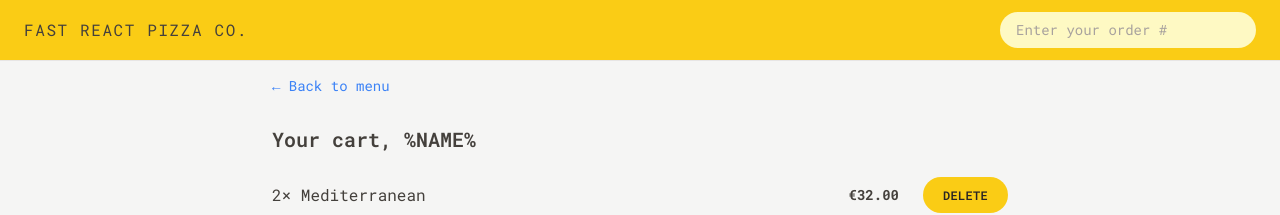
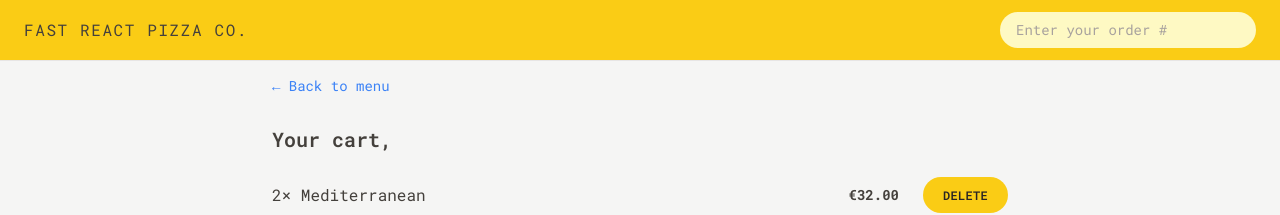
Before and after one commit to MoomenEltelbany/fast-react-pizza, a React (Vite) app: page /cart in a window 1280 px wide. Shown: the top 215 px of the page. Built offline with nearby package versions, Linux system fonts and the light colour scheme.

Commit message:
Change the API_URL

```diff
--- a/src/features/cart/Cart.jsx
+++ b/src/features/cart/Cart.jsx
@@ -1,6 +1,7 @@
 import { Link } from "react-router-dom";
 import Button from "../../ui/Button";
 import CartItem from "./CartItem";
+import { useSelector } from "react-redux";
 
 const fakeCart = [
     {
@@ -29,6 +30,8 @@
 function Cart() {
     const cart = fakeCart;
 
+    const userName = useSelector((state) => state.user.userName);
+
     return (
         <div className="px-4 py-3">
             <Link
@@ -38,7 +41,9 @@
                 &larr; Back to menu
             </Link>
 
-            <h2 className="mt-7 text-xl font-semibold">Your cart, %NAME%</h2>
+            <h2 className="mt-7 text-xl font-semibold">
+                Your cart, {userName}
+            </h2>
 
             <ul className="mt-3 divide-y divide-stone-200 border-b">
                 {cart.map((item) => (
--- a/src/features/order/CreateOrder.jsx
+++ b/src/features/order/CreateOrder.jsx
@@ -2,6 +2,7 @@
 import { Form, redirect, useActionData, useNavigation } from "react-router-dom";
 import { createOrder } from "../../services/apiRestaurant";
 import Button from "../../ui/Button";
+import { useSelector } from "react-redux";
 
 // https://uibakery.io/regex-library/phone-number
 const isValidPhone = (str) =>
@@ -41,7 +42,8 @@
 
     const isSubmitting = useNavigation() === "submitting";
 
-    console.log(formErrors);
+    const userName = useSelector((state) => state.user.userName);
+    console.log(userName);
 
     return (
         <div className="px-4 py-6">
@@ -56,6 +58,7 @@
                         className="input grow"
                         type="text"
                         name="customer"
+                        defaultValue={userName}
                         required
                     />
                 </div>
--- a/src/features/user/CreateUser.jsx
+++ b/src/features/user/CreateUser.jsx
@@ -1,11 +1,22 @@
 import { useState } from "react";
 import Button from "../../ui/Button";
+import { useDispatch } from "react-redux";
+import { updateName } from "./userSlice";
+import { useNavigate } from "react-router-dom";
 
 function CreateUser() {
-    const [username, setUsername] = useState("");
+    const [userName, setUserName] = useState("");
 
-    function handleSubmit(e) {
-        e.preventDefault();
+    const dispatch = useDispatch();
+    const navigate = useNavigate();
+
+    function handleSubmit(event) {
+        event.preventDefault();
+
+        if (!userName) return;
+
+        dispatch(updateName(userName));
+        navigate("/menu");
     }
 
     return (
@@ -17,12 +28,12 @@
             <input
                 type="text"
                 placeholder="Your full name"
-                value={username}
-                onChange={(e) => setUsername(e.target.value)}
+                value={userName}
+                onChange={(e) => setUserName(e.target.value)}
                 className="input mb-8 w-72"
             />
 
-            {username !== "" && (
+            {userName !== "" && (
                 <div>
                     <Button type="primary">Start ordering</Button>
                 </div>
--- a/src/services/apiRestaurant.js
+++ b/src/services/apiRestaurant.js
@@ -1,4 +1,5 @@
-const API_URL = "https://react-fast-pizza-api.onrender.com/api";
+// const API_URL = "https://react-fast-pizza-api.onrender.com/api";
+const API_URL = " https://react-fast-pizza-api.jonas.io/api";
 
 export async function getMenu() {
     const res = await fetch(`${API_URL}/menu`);
--- a/src/ui/Home.jsx
+++ b/src/ui/Home.jsx
@@ -1,6 +1,10 @@
+import { useSelector } from "react-redux";
 import CreateUser from "../features/user/CreateUser";
+import Button from "./Button";
 
 function Home() {
+    const userName = useSelector((state) => state.user.userName);
+
     return (
         <div className="my-10 px-4 text-center sm:my-16">
             <h1 className="mb-8 text-xl font-semibold md:text-3xl">
@@ -10,7 +14,14 @@
                     Straight out of the oven, straight to you.
                 </span>
             </h1>
-            <CreateUser />
+
+            {userName === "" ? (
+                <CreateUser />
+            ) : (
+                <Button to="/menu" type="primary">
+                    Continue ordering, {userName}
+                </Button>
+            )}
         </div>
     );
 }
```
